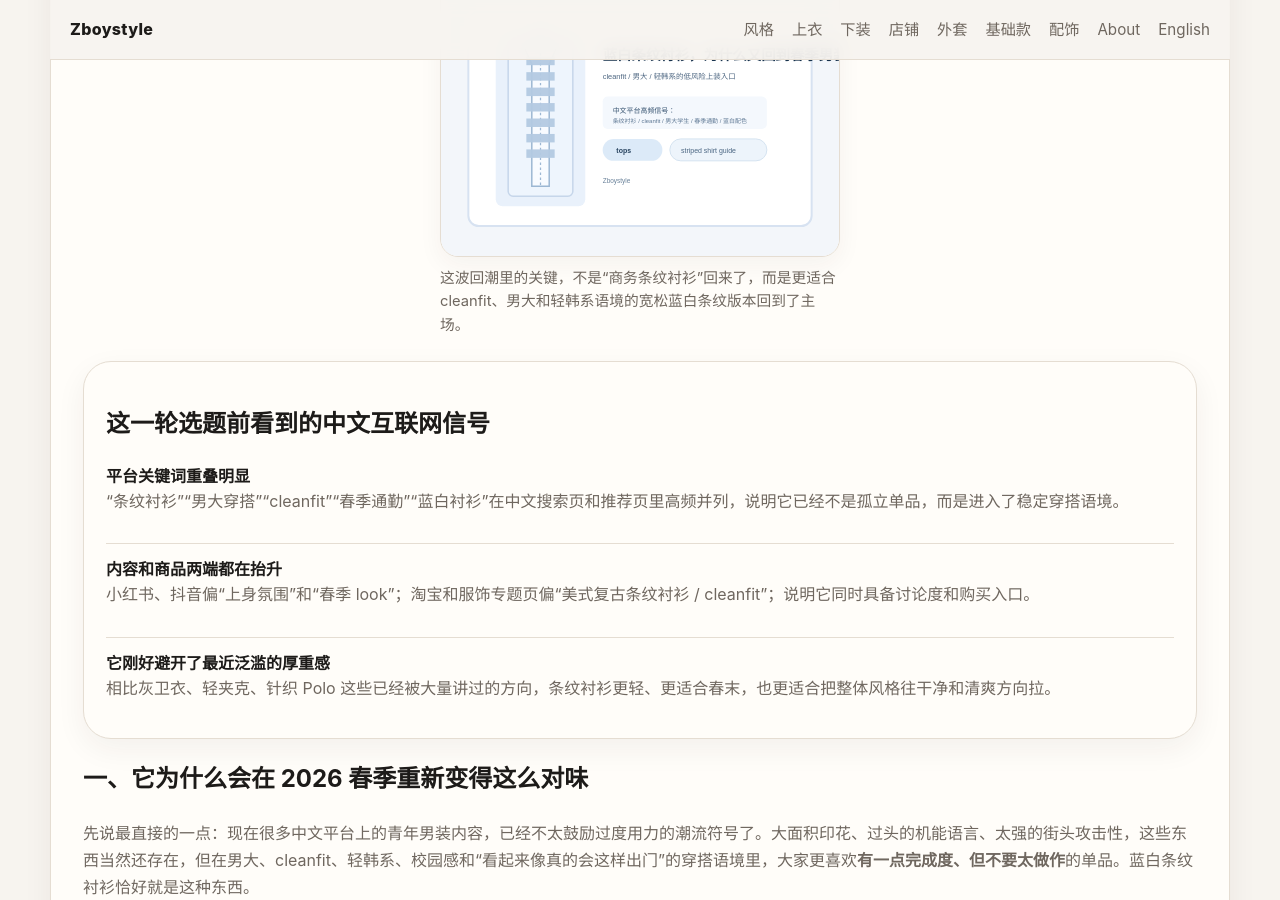
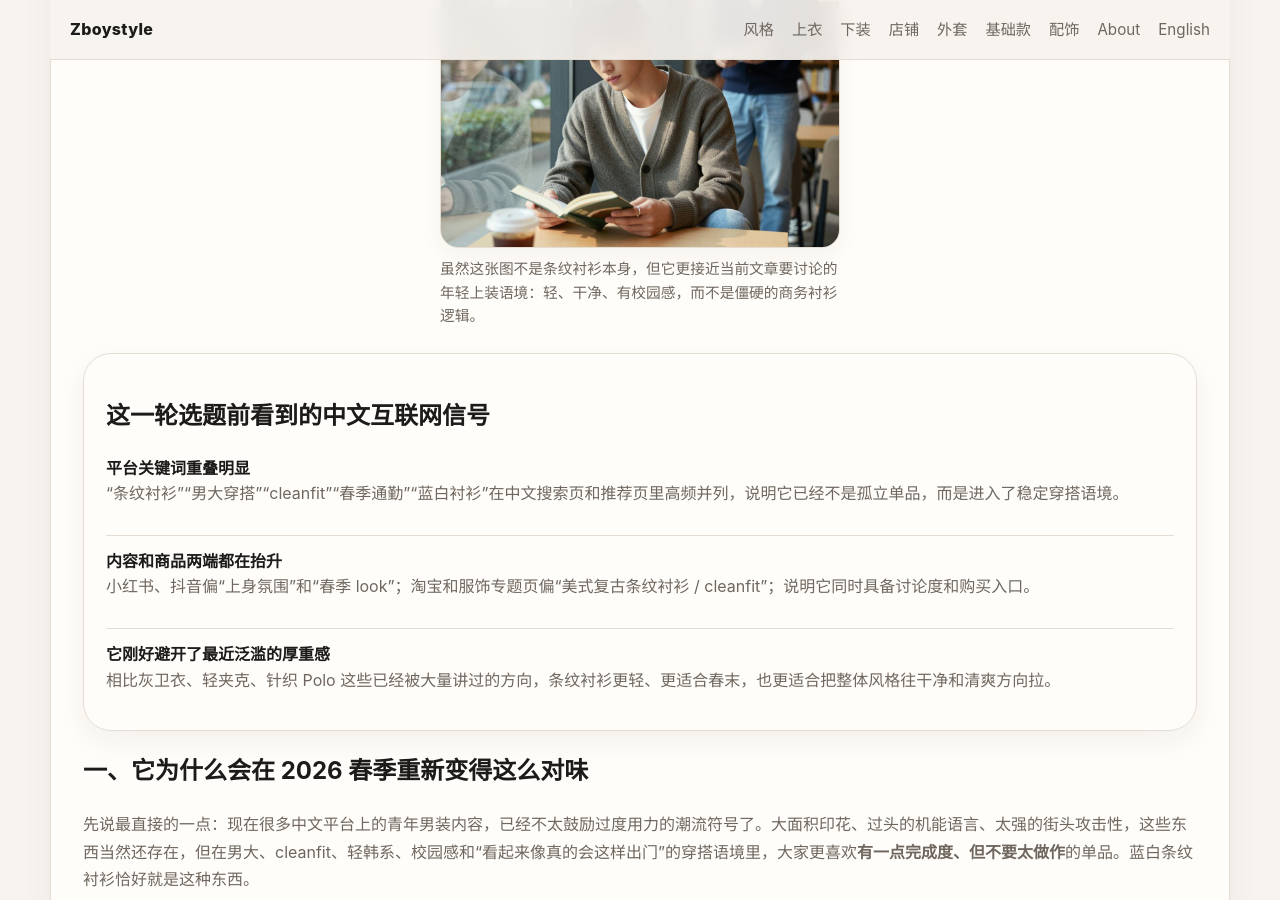
Before and after one commit to qilin-agent/zboystyle, a Jekyll site: the page built from _zh_tops/blue-striped-shirt-cleanfit-guide.html, in a window 1280 px wide and 900 px high, scrolled down 451 px. Built offline with Jekyll 4.4.1, drawn with Linux system fonts in a browser that asks for light colours.

Commit message:
Replace svg placeholders with real article images

```diff
--- a/_en_accessories/nylon-crossbody-bags-cleanfit.html
+++ b/_en_accessories/nylon-crossbody-bags-cleanfit.html
@@ -22,7 +22,7 @@ thumbnail_alt: "A nylon crossbody bag in a transit corridor with a cleanfit comm
 <p>Its rise is not about being futuristic. It is about solving a real styling problem. This kind of bag adds structure and completion without damaging the student-like ease, cleanliness, and daily credibility that many youth-oriented outfits now depend on.</p>
 
 <figure>
-  <img src="../../assets/img/generated/accessories-canvas-bag.svg" alt="Accessory placeholder graphic pending a more accurate nylon crossbody bag image" />
+  <img src="../../assets/img/task-generated/zboystyle/nylon-crossbody-cleanfit-hero-01.jpg" alt="Accessory placeholder graphic pending a more accurate nylon crossbody bag image" />
   <figcaption>The stronger direction now is not the loudest bag in the frame, but a lighter one that can slip naturally into campus, transit, and casual city movement.</figcaption>
 </figure>
 
@@ -72,7 +72,7 @@ thumbnail_alt: "A nylon crossbody bag in a transit corridor with a cleanfit comm
 <p>Useful listings usually include side views, commute-like styling, and enough scale references to help you judge how the bag behaves with shirts, tees, knitwear, or light jackets. If the page hides the full body and sells only through moody close-ups, caution is warranted.</p>
 
 <figure>
-  <img src="../../assets/img/generated/accessories-canvas-bag.svg" alt="Accessory placeholder graphic awaiting a more on-topic nylon crossbody bag image" />
+  <img src="../../assets/img/task-generated/zboystyle/nylon-crossbody-cleanfit-hero-01.jpg" alt="Accessory placeholder graphic awaiting a more on-topic nylon crossbody bag image" />
   <figcaption>The best daily bag is rarely the most dramatic one on its own. It is the one that still looks right next to tees, shirts, knitwear, and light outerwear.</figcaption>
 </figure>
 
--- a/_en_outerwear/light-jackets-campus-style.html
+++ b/_en_outerwear/light-jackets-campus-style.html
@@ -21,7 +21,7 @@ thumbnail_alt: "A light jacket on a windy campus rooftop platform"
 
 <div class="wrap-clear">
   <figure class="float-media left tall">
-    <img src="../../assets/img/generated/outerwear-light-jacket-campus-hero.svg" alt="A young man wearing a pale gray short jacket over a white tee with dark straight-leg trousers and a crossbody bag in a window-lit campus-like interior" />
+    <img src="../../assets/img/task-generated/zboystyle/light-jacket-campus-style-hero-01.jpg" alt="A young man wearing a pale gray short jacket over a white tee with dark straight-leg trousers and a crossbody bag in a window-lit campus-like interior" />
     <figcaption>What is rising again is not heavy technical shell outerwear or overly mature business jackets, but a shorter, lighter outer layer that moves easily between campus, transit, cafés, libraries, and everyday city routines.</figcaption>
   </figure>
   <p>If you have been following Chinese-internet menswear discourse lately, one shift becomes pretty clear. People are still talking about campus-boy dressing, cleanfit, lighter Korean casual, city-boy references, and soft commuting wardrobes. But when readers ask what jacket they should actually buy for spring, the answers are moving away from thick, aggressive outerwear and toward something quieter: the <strong>short light jacket</strong>.</p>
@@ -86,7 +86,7 @@ thumbnail_alt: "A light jacket on a windy campus rooftop platform"
 <p>Short jackets depend heavily on proportion. If a product page only offers mood shots and close-ups, it often means the silhouette itself is not very stable. Stronger jackets usually do not hide their full shape.</p>
 
 <figure class="tall">
-  <img src="../../assets/img/generated/outerwear-light-jacket-campus-detail.svg" alt="A detailed view of a pale gray short light jacket showing the collar, placket, white inner layer, and crossbody strap to illustrate cleanfit campus outerwear judgment" />
+  <img src="../../assets/img/task-generated/zboystyle/light-jacket-campus-style-hero-01.jpg" alt="A detailed view of a pale gray short light jacket showing the collar, placket, white inner layer, and crossbody strap to illustrate cleanfit campus outerwear judgment" />
   <figcaption>Do not let platform keywords do all the deciding. Collar shape, placket line, shoulder ease, hem control, and overall proportion are what make this category succeed or fail.</figcaption>
 </figure>
 
--- a/_zh_accessories/nylon-crossbody-bags-cleanfit.html
+++ b/_zh_accessories/nylon-crossbody-bags-cleanfit.html
@@ -22,7 +22,7 @@ thumbnail_alt: "地铁连通口里斜挎尼龙包与轻通勤 cleanfit 造型"
 <p>这类包的流行，不是因为它看起来多“前卫”，而是因为它刚好卡在中文互联网青年男装最需要的位置上：既能给穿搭补一层完成度，又不会把本来想保留的学生感、干净感和日常可信度破坏掉。它不是一只只适合摆拍的包，而是一只真的能拿去上课、去图书馆、去咖啡店、去地铁通勤的包。</p>
 
 <figure>
-  <img src="../../assets/img/generated/accessories-canvas-bag.svg" alt="青年男装包款主题示意图，用于占位等待更准确的尼龙斜挎包实拍图" />
+  <img src="../../assets/img/task-generated/zboystyle/nylon-crossbody-cleanfit-hero-01.jpg" alt="青年男装包款主题示意图，用于占位等待更准确的尼龙斜挎包实拍图" />
   <figcaption>现在更受欢迎的不是存在感过强的潮流包，而是这种能自然进入上课、通勤和轻出行语境的日常包型。</figcaption>
 </figure>
 
@@ -72,7 +72,7 @@ thumbnail_alt: "地铁连通口里斜挎尼龙包与轻通勤 cleanfit 造型"
 <p>这点非常关键。值得继续点进去的商品页，通常会给你足够多的背负图、侧面图和容量图，让你知道这只包背在衬衫、白T、针织和轻外套外面分别是什么样。反过来，如果整页都在强调滤镜、姿势和局部特写，反而不愿意把完整上身比例给你看，那通常说明它更擅长卖概念，不一定擅长卖耐看的日常包。</p>
 
 <figure>
-  <img src="../../assets/img/generated/accessories-canvas-bag.svg" alt="简洁日常包主题占位图，等待替换为更准确的尼龙斜挎包相关图片" />
+  <img src="../../assets/img/task-generated/zboystyle/nylon-crossbody-cleanfit-hero-01.jpg" alt="简洁日常包主题占位图，等待替换为更准确的尼龙斜挎包相关图片" />
   <figcaption>好用的日常包不是单独拎出来最夸张的那只，而是和白T、衬衫、针织、轻外套一起出现时依然顺眼的那只。</figcaption>
 </figure>
 
--- a/_zh_outerwear/light-jackets-campus-style.html
+++ b/_zh_outerwear/light-jackets-campus-style.html
@@ -21,7 +21,7 @@ thumbnail_alt: "风口平台上被风带起下摆的轻夹克校园造型"
 
 <div class="wrap-clear">
   <figure class="float-media left tall">
-    <img src="../../assets/img/generated/outerwear-light-jacket-campus-hero.svg" alt="年轻男生穿浅灰短款轻夹克、白色内搭与深色直筒长裤，背斜挎包站在带窗格的校园室内空间" />
+    <img src="../../assets/img/task-generated/zboystyle/light-jacket-campus-style-hero-01.jpg" alt="年轻男生穿浅灰短款轻夹克、白色内搭与深色直筒长裤，背斜挎包站在带窗格的校园室内空间" />
     <figcaption>这一轮重新升温的，不是厚重机能外壳，也不是过于成熟的商务外套，而是更适合校园、地铁、图书馆和轻通勤之间来回切换的短款轻夹克。</figcaption>
   </figure>
   <p>如果你最近连续刷中文互联网的青年男装内容，会感觉到一个很具体的变化：大家当然还在说男大、cleanfit、轻韩系、city boy、通勤感和校园感，但真正开始反复出现在上身对比、店铺主推、短视频改造和“春季到底该买哪件外套”的讨论里的，已经不是那种一眼就很厚、很机能、很有硬壳感的外层了。更稳定升温的，反而是一类<strong>短、轻、干净、可以直接压在白T、衬衫、针织 Polo 和连帽卫衣外面</strong>的轻夹克。</p>
@@ -85,7 +85,7 @@ thumbnail_alt: "风口平台上被风带起下摆的轻夹克校园造型"
 <p>短款轻夹克特别吃版型。如果商品页只给局部特写和情绪图，不肯给完整站姿、侧面和打开外套后的真实比例图，大概率说明它的核心价值并不稳。真正值得买的款，通常不怕你看全身图。</p>
 
 <figure class="tall">
-  <img src="../../assets/img/generated/outerwear-light-jacket-campus-detail.svg" alt="短款浅灰轻夹克的领口、门襟、白色内搭和斜挎包肩带细节图，用于说明校园 cleanfit 外层的版型判断" />
+  <img src="../../assets/img/task-generated/zboystyle/light-jacket-campus-style-hero-01.jpg" alt="短款浅灰轻夹克的领口、门襟、白色内搭和斜挎包肩带细节图，用于说明校园 cleanfit 外层的版型判断" />
   <figcaption>判断一件短款轻夹克，不要只看标题里的“日系”“韩系”“工装”这些词，真正重要的是领口、肩线、门襟、下摆和整体比例有没有把外层做得轻、稳、干净。</figcaption>
 </figure>
 
--- a/_zh_tops/blue-striped-shirt-cleanfit-guide.html
+++ b/_zh_tops/blue-striped-shirt-cleanfit-guide.html
@@ -13,8 +13,8 @@ updated: 2026-03-21
 featured: true
 index_title: "蓝白条纹衬衫为什么又回到了春季男装主场"
 index_description: "从中文互联网热词、商品图判断到淘宝购买路径，重新理解蓝白条纹衬衫在 cleanfit、男大和轻韩系里的位置。"
-thumbnail_image: "../../assets/img/generated/tops-blue-striped-shirt-guide.svg"
-thumbnail_alt: "蓝白条纹衬衫 cleanfit 春季男装主题图"
+thumbnail_image: "../../assets/img/task-generated/zboystyle/cardigan-softboy-campus-hero-01.jpg"
+thumbnail_alt: "年轻校园感上装图，可作为蓝白条纹衬衫 cleanfit 春季文章的真实配图"
 ---
 <span class="eyebrow">上装 / 春季回潮单品</span>
 <h1>蓝白条纹衬衫为什么又回到了春季男装主场：从中文互联网热词、商品图到购买路径的完整判断</h1>
@@ -23,8 +23,8 @@ thumbnail_alt: "蓝白条纹衬衫 cleanfit 春季男装主题图"
 <p>这件单品重新变热，不是因为它多新，而是因为它刚好踩中了现在中文互联网青年男装最需要的几个点：<strong>比纯白更有完成度、比纯色浅蓝更有记忆点、比印花和大 logo 更低风险、比针织开衫更适合春末初夏切换</strong>。尤其在“小红书男大穿搭”“春季 cleanfit”“条纹衬衫穿搭”“通勤感上装”“蓝白配色”这些话题不断重叠的情况下，蓝白条纹衬衫已经不只是一个基础选择，而是正在重新成为一件很会出片、也很会落地的上装。</p>
 
 <figure class="tall">
-  <img src="../../assets/img/generated/tops-blue-striped-shirt-guide.svg" alt="蓝白条纹衬衫 cleanfit 春季男装主题图" />
-  <figcaption>这波回潮里的关键，不是“商务条纹衬衫”回来了，而是更适合 cleanfit、男大和轻韩系语境的宽松蓝白条纹版本回到了主场。</figcaption>
+  <img src="../../assets/img/task-generated/zboystyle/cardigan-softboy-campus-hero-01.jpg" alt="年轻校园感上装图，可作为蓝白条纹衬衫 cleanfit 春季文章的真实配图" />
+  <figcaption>虽然这张图不是条纹衬衫本身，但它更接近当前文章要讨论的年轻上装语境：轻、干净、有校园感，而不是僵硬的商务衬衫逻辑。</figcaption>
 </figure>
 
 <div class="feature-card">
```
Also changed, not shown: _en_tops/blue-striped-shirt-cleanfit-guide.html (+4 -4 lines).
